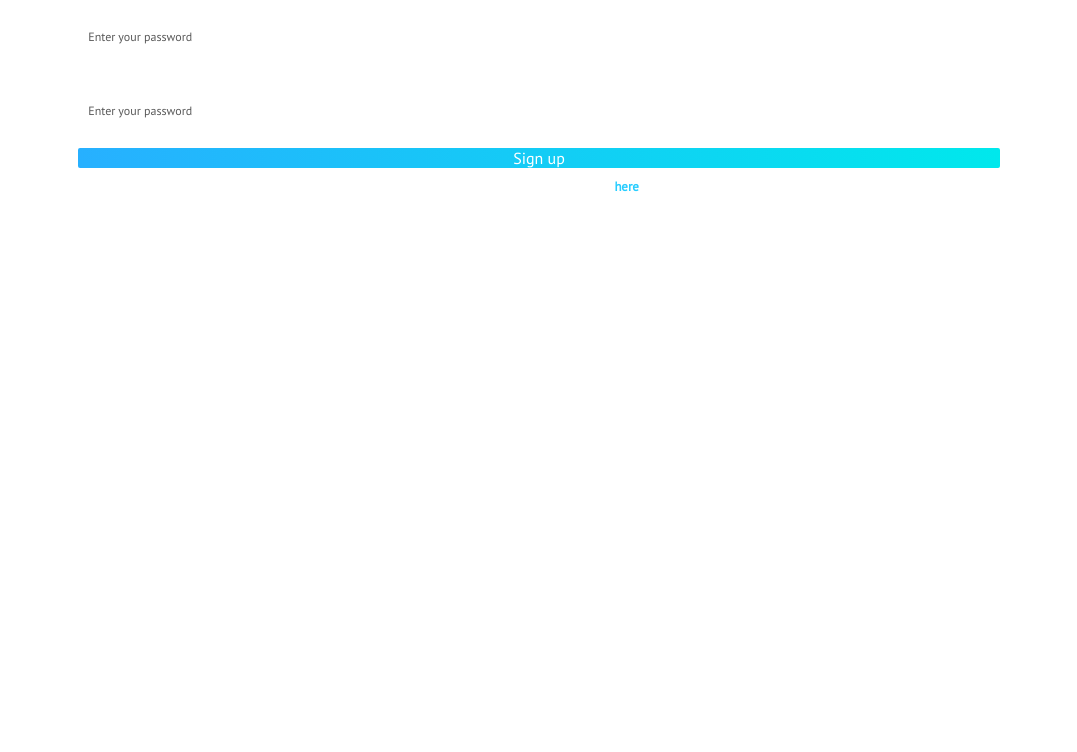
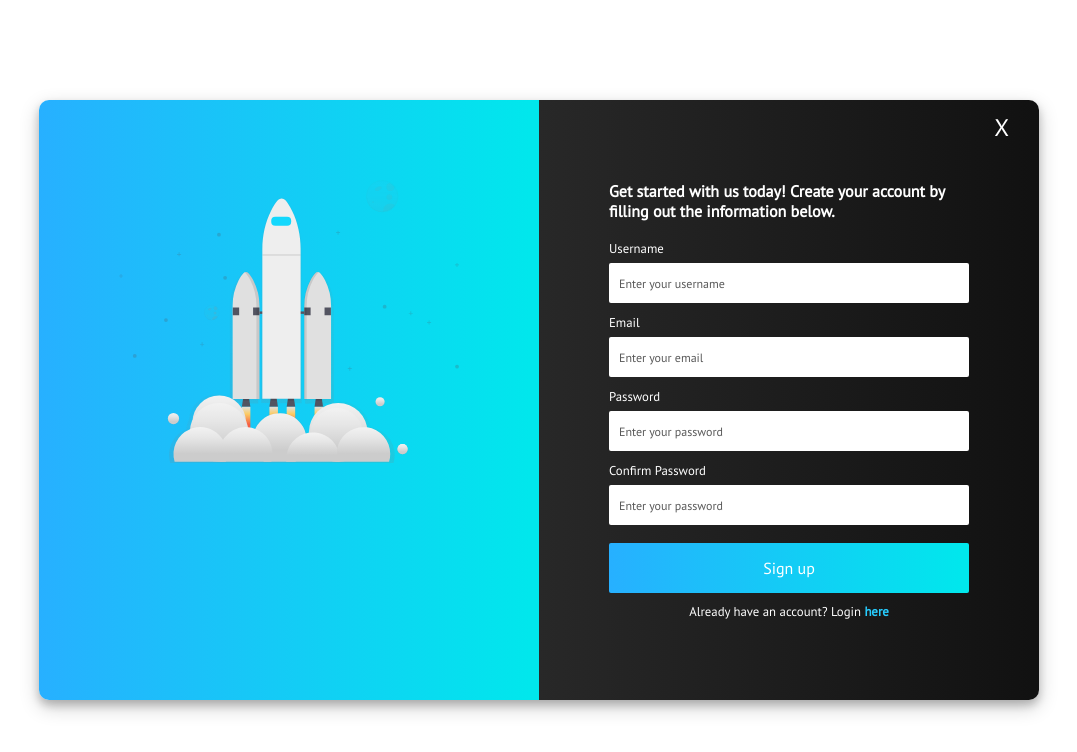
Before and after one commit to wowww/study, a React (Create React App) app in the folder signup/react-form-v1-yt/: page / in a window 1280 px wide. Shown: the top 752 px of the page, without its empty margins (101-1178 px from the left). Built offline with nearby package versions, Linux system fonts and the light colour scheme; the HTML template or start-up script is replaced by a standard one.

Commit message:
feat. 예외처리, 기능 구현 추가

```diff
--- a/signup/react-form-v1-yt/src/Form.js
+++ b/signup/react-form-v1-yt/src/Form.js
@@ -1,11 +1,26 @@
-import React from 'react'
+import React, { useState } from 'react'
 import FormSignup from './FormSignup'
+import FormSuccess from './FormSuccess'
+import './Form.css'
 
 const Form = () => {
+  const [isSubmitted, setIsSubmitted ] = useState(false);
+
+  function submitForm() {
+    setIsSubmitted(true);
+  }
+
   return (
-    <div>
-      <FormSignup></FormSignup>
-    </div>
+    <>
+      <div className="form-container">
+        <span className="close-btn">X</span>
+        <div className="form-content-left">
+          <img src="img/img-2.svg" alt="spaceship" />
+        </div>
+        {!isSubmitted ? <FormSignup submitForm={submitForm} /> : <FormSuccess />}
+      </div>
+
+    </>
   )
 }
 
--- a/signup/react-form-v1-yt/src/FormSignup.js
+++ b/signup/react-form-v1-yt/src/FormSignup.js
@@ -3,8 +3,8 @@ import useFrom from './useForm'
 import validate from './validateInfo'
 import './Form.css'
 
-const FormSignup = () => {
-  const { handleChange, values, handleSubmit, errors } = useFrom(validate);
+const FormSignup = ({submitForm}) => {
+  const { handleChange, values, handleSubmit, errors } = useFrom(submitForm, validate);
 
   return (
     <div className="form-content-right">
--- /dev/null
+++ b/signup/react-form-v1-yt/src/FormSuccess.js
@@ -0,0 +1,12 @@
+import React from 'react'
+
+const FormSuccess = () => {
+  return (
+    <div className="form-content-right">
+      <div className="form-success">We have received your request!</div>
+      <img src="img/img-3.svg" alt="success-image" />
+    </div>
+  )
+}
+
+export default FormSuccess
--- a/signup/react-form-v1-yt/src/useForm.js
+++ b/signup/react-form-v1-yt/src/useForm.js
@@ -1,13 +1,14 @@
 import { useState, useEffect } from 'react';
 
-const useFrom = validate => {
+const useFrom = (callback, validate) => {
   const [ values, setValues ] = useState({
     username: '',
     email: '',
     password: '',
     password2: ''
   })
-  const [ errors, setErrors ] = useState({})
+  const [ errors, setErrors ] = useState({});
+  const [ isSubmitting, setIsSubmitting ] = useState(false);
 
   const handleChange = e => {
     const { name, value } = e.target
@@ -21,7 +22,14 @@ const useFrom = validate => {
     e.preventDefault();
 
     setErrors(validate(values));
+    setIsSubmitting(true);
   }
+
+  useEffect(() => {
+    if(Object.keys(errors).length === 0 && isSubmitting) {
+      callback()
+    }
+  }, [errors])
 
   return { handleChange, values, handleSubmit, errors };
 }
```
Also changed, not shown: 1 other file (tests, documents, lock files or other folders).
